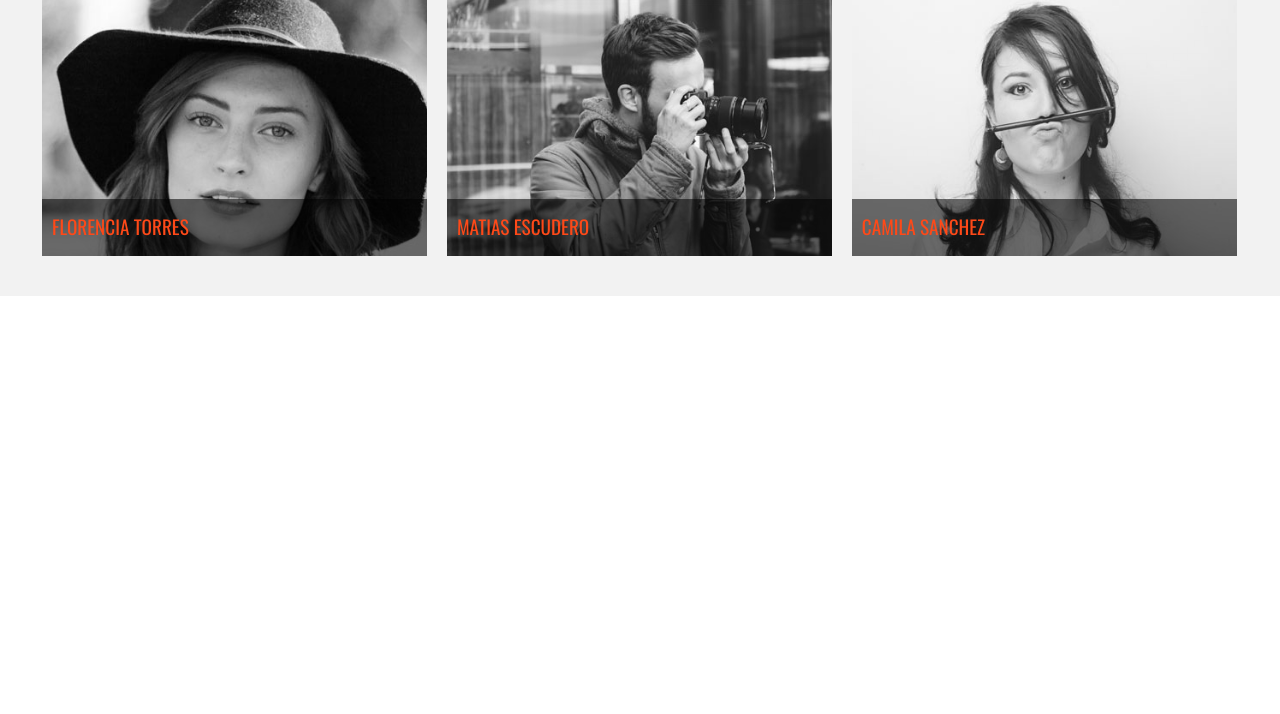
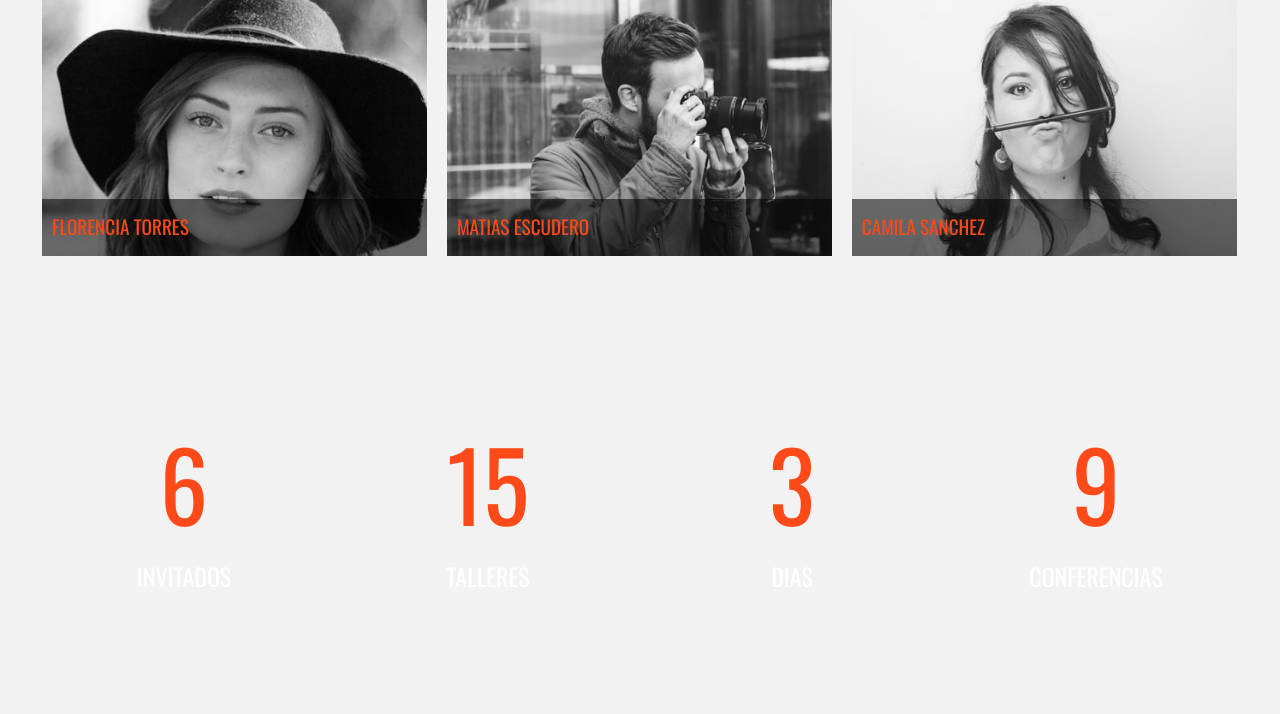
Before and after one commit to SebasAnderson/Taller3, a PHP site: page / in a window 1280 px wide. Shown: the part 2766-3480 px from the top of the page. Before the commit the page ends 3062 px from the top, so only its background shows below. Run offline with PHP 8.4, Linux system fonts and the light colour scheme.

Commit message:
Contador

```diff
--- a/css/main.css
+++ b/css/main.css
@@ -499,6 +499,65 @@ div.invitado p {
     font-family: 'Oswald', sans-serif;
     color: #fe4918;
     text-transform: uppercase;
+    -webkit-transition: all .5s ease-in-out;
+}
+
+div.invitado:hover p {
+    bottom: -80px;
+    opacity: 0;
+}
+
+
+/** Contador **/
+
+.parallax::before {
+    width: 100%;
+    height: 100%;
+    position: absolute;
+    top: 0;
+    left: 0;
+    background-repeat: no-repeat;
+    background-size: cover;
+    background-position: center center;
+    background-attachment: fixed;
+}
+
+div.contador {
+    position: relative;
+    height: auto;
+}
+
+div.contador::before {
+    background-image: url(../img/img/bg-resumen.jpg);
+    content: '';
+}
+
+ul.resumen-evento {
+    position: relative;
+    padding: 120px 0
+}
+
+ul.resumen-evento li {
+    width: 50%;
+    float: left;
+    text-align: center;
+    color: white;
+    text-transform: uppercase;
+    font-family: 'Oswald', sans-serif;
+    font-size: 24px;
+}
+
+@media only screen and (min-width: 768px) {
+    ul.resumen-evento li {
+        width: 25%;
+    }
+}
+
+p.numero {
+    color: #fe4918;
+    font-size: 4em;
+    display: block;
+    margin: 0 0 10px 0;
 }
 
 
--- a/index.html
+++ b/index.html
@@ -152,6 +152,20 @@
             </li>
         </ul>
     </section>
+    <div class="contador parallax">
+        <div class="contenedor">
+            <ul class="resumen-evento clearfix">
+                <li>
+                    <p class="numero">6</p>Invitados</li>
+                <li>
+                    <p class="numero">15</p>Talleres</li>
+                <li>
+                    <p class="numero">3</p>Dias</li>
+                <li>
+                    <p class="numero">9</p>Conferencias</li>
+            </ul>
+        </div>
+    </div>
     <!-- Programa -->
 
 
```
